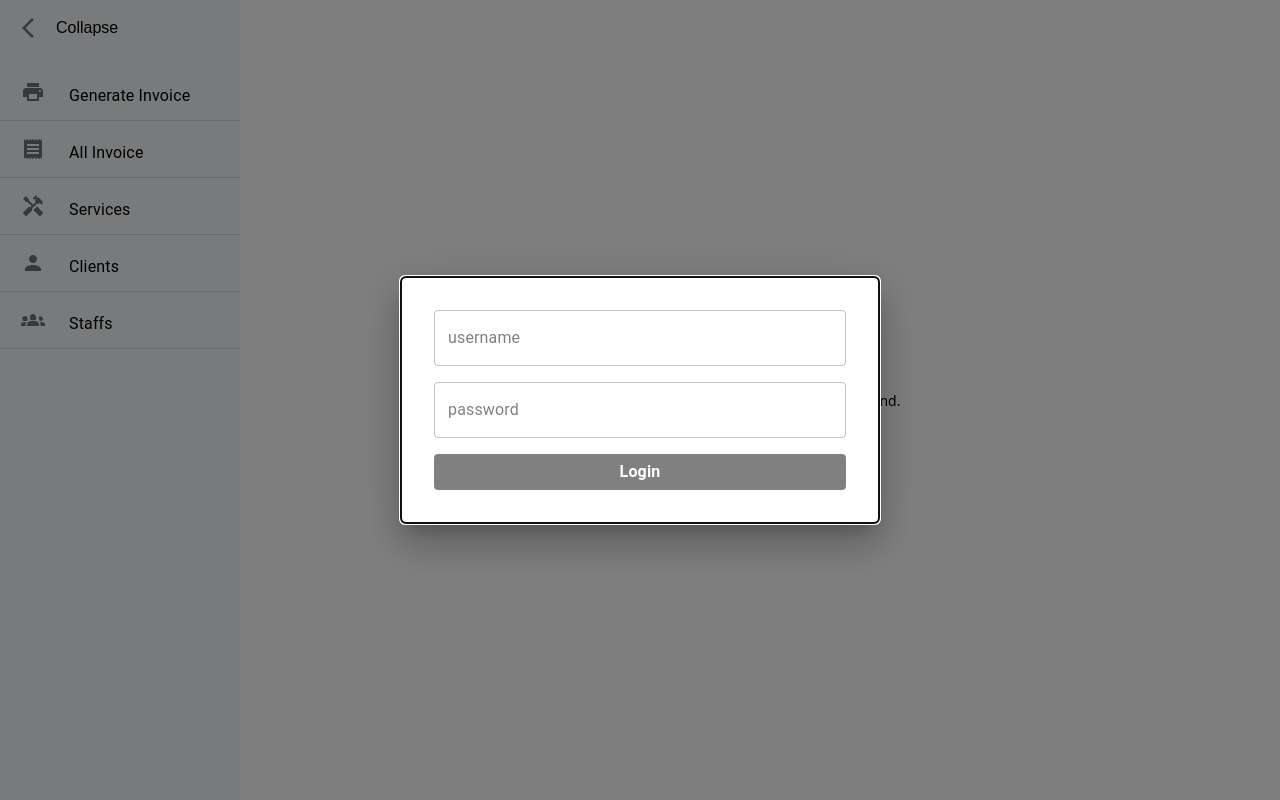
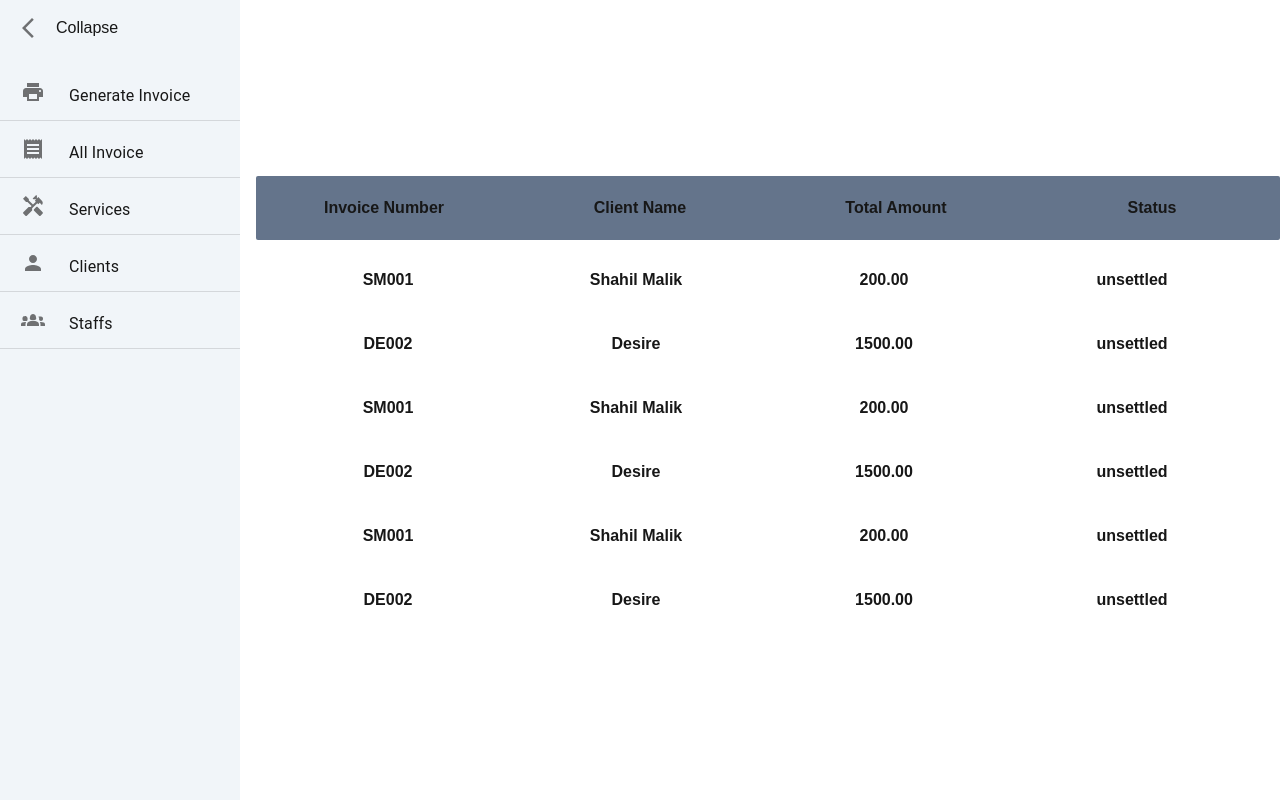
Before and after one commit to Ebrahim-26/Billing_System, a Next.js app in the folder billing_portal_fe/: page /all-invoices in a window 1280 px wide. Before the commit this address had no page. Built offline with nearby package versions, Linux system fonts and the light colour scheme; no server answers.

Commit message:
Created All Invoice page

```diff
--- /dev/null
+++ b/billing_portal_fe/src/app/all-invoices/page.jsx
@@ -0,0 +1,108 @@
+"use client";
+import React, { useState } from "react";
+import { useEffect } from "react";
+import axios from "axios";
+import { ListItemButton } from "@mui/material";
+
+function page() {
+  const [allInvoiceData, setAllInvoiceData] = useState();
+  //Dummy Data
+  const apiData = [
+    {
+      id: 1,
+      number: "SM001",
+      client_name: "Shahil Malik",
+      total_amount: "200.00",
+      status: "unsettled",
+      due: null,
+    },
+    {
+      id: 2,
+      number: "DE002",
+      client_name: "Desire",
+      total_amount: "1500.00",
+      status: "unsettled",
+      due: 1,
+    },
+    {
+      id: 1,
+      number: "SM001",
+      client_name: "Shahil Malik",
+      total_amount: "200.00",
+      status: "unsettled",
+      due: null,
+    },
+    {
+      id: 2,
+      number: "DE002",
+      client_name: "Desire",
+      total_amount: "1500.00",
+      status: "unsettled",
+      due: 1,
+    },
+    {
+      id: 1,
+      number: "SM001",
+      client_name: "Shahil Malik",
+      total_amount: "200.00",
+      status: "unsettled",
+      due: null,
+    },
+    {
+      id: 2,
+      number: "DE002",
+      client_name: "Desire",
+      total_amount: "1500.00",
+      status: "unsettled",
+      due: 1,
+    },
+  ];
+  useEffect(() => {
+    const fetchData = async () => {
+      try {
+        const response = await axios.get("http://localhost:8000/api/invoices/");
+        setAllInvoiceData(response.data);
+      } catch (error) {
+        console.error("Error posting data:", error);
+      } finally {
+      }
+    };
+    fetchData();
+  }, []);
+  console.log("allInvoiceData:", allInvoiceData);
+  return (
+    <div className="flex items-center justify-center h-[100vh]">
+      <div className="w-[80vw] border-1 border-black">
+        <div className="flex bg-slate-500 m-2 h-[4rem] w-full rounded-sm justify-around items-center font-bold ">
+          <div className="flex-1 text-center">Invoice Number</div>
+          <div className="flex-1 text-center">Client Name</div>
+          <div className="flex-1 text-center">Total Amount</div>
+          <div className="flex-1 text-center">Status</div>
+        </div>
+        <div className="flex flex-col">
+          {apiData.map((item, index) => (
+            <ListItemButton
+              key={index}
+              className="flex bg-slate-200 m-2 h-[4rem] w-full rounded-sm justify-around items-center cursor-pointer "
+            >
+              <div className="flex-1 text-center overflow-hidden whitespace-nowrap font-bold">
+                {item.number}
+              </div>
+              <div className="flex-1 text-center overflow-hidden whitespace-nowrap font-bold">
+                {item.client_name}
+              </div>
+              <div className="flex-1 text-center overflow-hidden whitespace-nowrap font-bold">
+                {item.total_amount}
+              </div>
+              <div className="flex-1 text-center overflow-hidden whitespace-nowrap font-bold">
+                {item.status}
+              </div>
+            </ListItemButton>
+          ))}
+        </div>
+      </div>
+    </div>
+  );
+}
+
+export default page;
--- a/billing_portal_fe/src/app/layout.jsx
+++ b/billing_portal_fe/src/app/layout.jsx
@@ -30,7 +30,7 @@ export default function RootLayout({ children }) {
             <div>
               <CustomSideBar />
             </div>
-            <LoginForm />
+            {/* <LoginForm /> */}
             <div className="w-[100%] h-[100%]">{children}</div>
           </div>
         </GlobalProvider>
--- a/billing_portal_fe/src/components/level_1/CustomSideBar.jsx
+++ b/billing_portal_fe/src/components/level_1/CustomSideBar.jsx
@@ -16,15 +16,17 @@ import PrintIcon from "@mui/icons-material/Print";
 import Groups2Icon from "@mui/icons-material/Groups2";
 import PersonIcon from "@mui/icons-material/Person";
 import HandymanIcon from "@mui/icons-material/Handyman";
+import { useRouter } from "next/navigation";
 
 function CustomSideBar() {
+  const Router = useRouter();
   const [open, setOpen] = useState(true);
   const [listData, setListData] = useState([
-    { text: "Generate Invoice", icon: <PrintIcon /> },
-    { text: "All Invoice", icon: <ReceiptIcon /> },
-    { text: "Services", icon: <HandymanIcon /> },
-    { text: "Clients", icon: <PersonIcon /> },
-    { text: "Staffs", icon: <Groups2Icon /> },
+    { text: "Generate Invoice", icon: <PrintIcon />, link: "/" },
+    { text: "All Invoice", icon: <ReceiptIcon />, link: "all-invoices" },
+    { text: "Services", icon: <HandymanIcon />, link: "services" },
+    { text: "Clients", icon: <PersonIcon />, link: "clients" },
+    { text: "Staffs", icon: <Groups2Icon />, link: "staffs" },
   ]);
   return (
     <div
@@ -57,6 +59,7 @@ function CustomSideBar() {
             <div key={index}>
               <ListItem disablePadding>
                 <ListItemButton
+                  onClick={() => Router.push(`/${item.link}`)}
                   className="transition-all flex items-center gap-4"
                   style={{
                     justifyContent: "flex-start",
```
